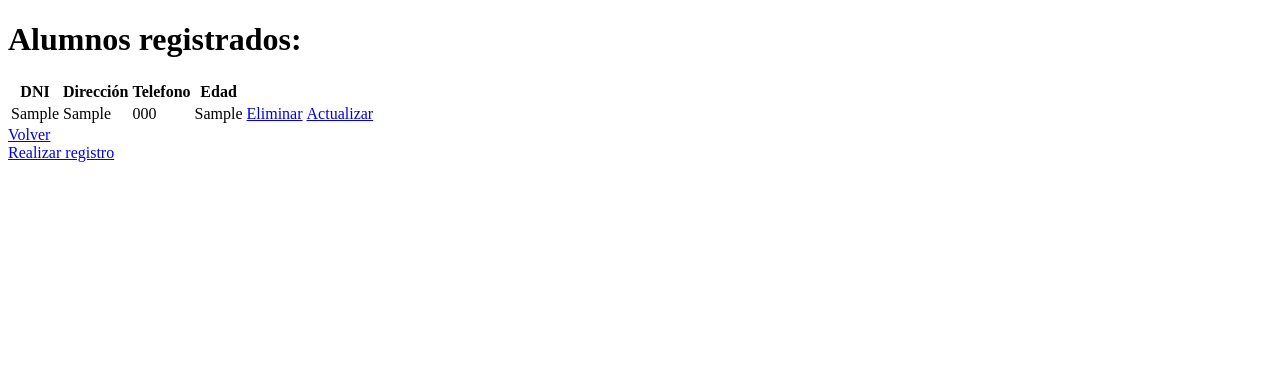
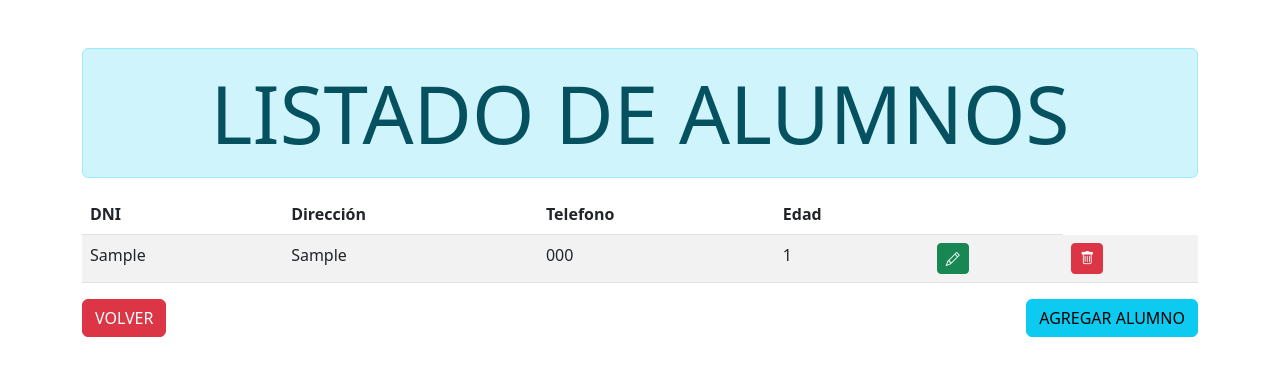
Before and after one commit to lxishh/proyectoAlumno, a Django app: page /alumnos/ in a window 1280 px wide. Shown: the top 376 px of the page. Run offline with Django 3.2, Linux system fonts and the light colour scheme; tables that the repository leaves empty hold one stand-in row (values such as "Sample post").

Commit message:
COMMIT FINAL

```diff
--- a/appAlumno/models.py
+++ b/appAlumno/models.py
@@ -2,7 +2,7 @@ from django.db import models
 
 # Create your models here.
 class Alumno(models.Model):
-    dni = models.CharField(max_length=9)
+    dni = models.CharField(max_length=10)
     direccion = models.CharField(max_length=50)
     telefono = models.CharField(max_length=9)
-    edad = models.CharField(max_length=2)
+    edad = models.IntegerField()
--- a/appAlumno/views.py
+++ b/appAlumno/views.py
@@ -17,7 +17,9 @@ def registrarAlumnos(request):
         form = FormularioAlumno(request.POST)
         if form.is_valid():
             form.save()
-        return index(request)
+            return index(request)
+    else:
+        form = FormularioAlumno()
     data = {'form':form}
     return render(request, 'registrarAlumnos.html', data)
 
@@ -33,6 +35,8 @@ def actualizarAlumno(request, id):
         form = FormularioAlumno(request.POST, instance=alumno)
         if form.is_valid():
             form.save()
-        return index(request)
+            return index(request)
+    else:
+        form = FormularioAlumno(instance=alumno)
     data = {'form':form}
     return render(request, 'registrarAlumnos.html', data)
--- a/templates/appTemplate/listadoAlumnos.html
+++ b/templates/appTemplate/listadoAlumnos.html
@@ -1,15 +1,25 @@
 <!DOCTYPE html>
 <html lang="en">
   <head>
-    <meta charset="UTF-8">
-    <meta name="viewport" content="width=device-width, initial-scale=1.0">
+    <meta charset="UTF-8" />
+    <meta name="viewport" content="width=device-width, initial-scale=1.0" />
     <title>Alumnos</title>
+    <link
+      href="https://cdn.jsdelivr.net/npm/bootstrap@5.3.0/dist/css/bootstrap.min.css"
+      rel="stylesheet"
+    />
+    <link
+      rel="stylesheet"
+      href="https://cdn.jsdelivr.net/npm/bootstrap-icons@1.5.0/font/bootstrap-icons.css"
+    />
   </head>
-<body>
+  <body class="container mt-5">
+    <div class="alert alert-info display-1 text-center">LISTADO DE ALUMNOS</div>
+
     {% if alumnos %}
-    <h1>Alumnos registrados:</h1>
-    <table>
-        <thead>
+
+    <table class="table table-striped table-inverse table-responsive">
+      <thead class="thead-inverse">
         <tr>
           <th>DNI</th>
           <th>Dirección</th>
@@ -21,24 +31,34 @@
       <tbody>
         {% for a in alumnos %}
         <tr>
-                <td>{{a.dni}}</td>
+          <td scope="row">{{a.dni}}</td>
           <td>{{a.direccion}}</td>
           <td>{{a.telefono}}</td>
           <td>{{a.edad}}</td>
-                <td><a href="/eliminarAlumno/{{a.id}}">Eliminar</a></td>
-                <td><a href="/actualizarAlumno/{{a.id}}">Actualizar</a></td>
+          <td>
+            <a href="/actualizarAlumno/{{a.id}}" class="btn btn-success btn-sm"
+              ><i class="bi bi-pencil"></i
+            ></a>
+          </td>
+          <td>
+            <a href="/eliminarAlumno/{{a.id}}" class="btn btn-danger btn-sm"
+              ><i class="bi bi-trash"></i
+            ></a>
+          </td>
         </tr>
         {% endfor %}
       </tbody>
     </table>
 
     {% else %}
-    <h1>No hay alumnos registrados.</h1>
+
+    <div class="alert alert-primary" role="alert">
+      <strog>No se encuentran alumnos registrados en el sistema.</strog>
+    </div>
 
     {% endif %}
 
-    <a href="../">Volver</a>
-    <br>
-    <a href="/registrar">Realizar registro</a>
+    <a href="../" class="btn btn-danger">VOLVER</a>
+    <a href="/registrar" class="btn btn-info float-end">AGREGAR ALUMNO</a>
   </body>
 </html>
```
Also changed, not shown: appAlumno/forms.py (+33 -0 lines), templates/appTemplate/index.html (+16 -8 lines), templates/appTemplate/registrarAlumnos.html (+19 -11 lines), appAlumno/migrations/0002_auto_20241025_2229.py (added). Lines whose indentation alone changed are shown as unchanged.
